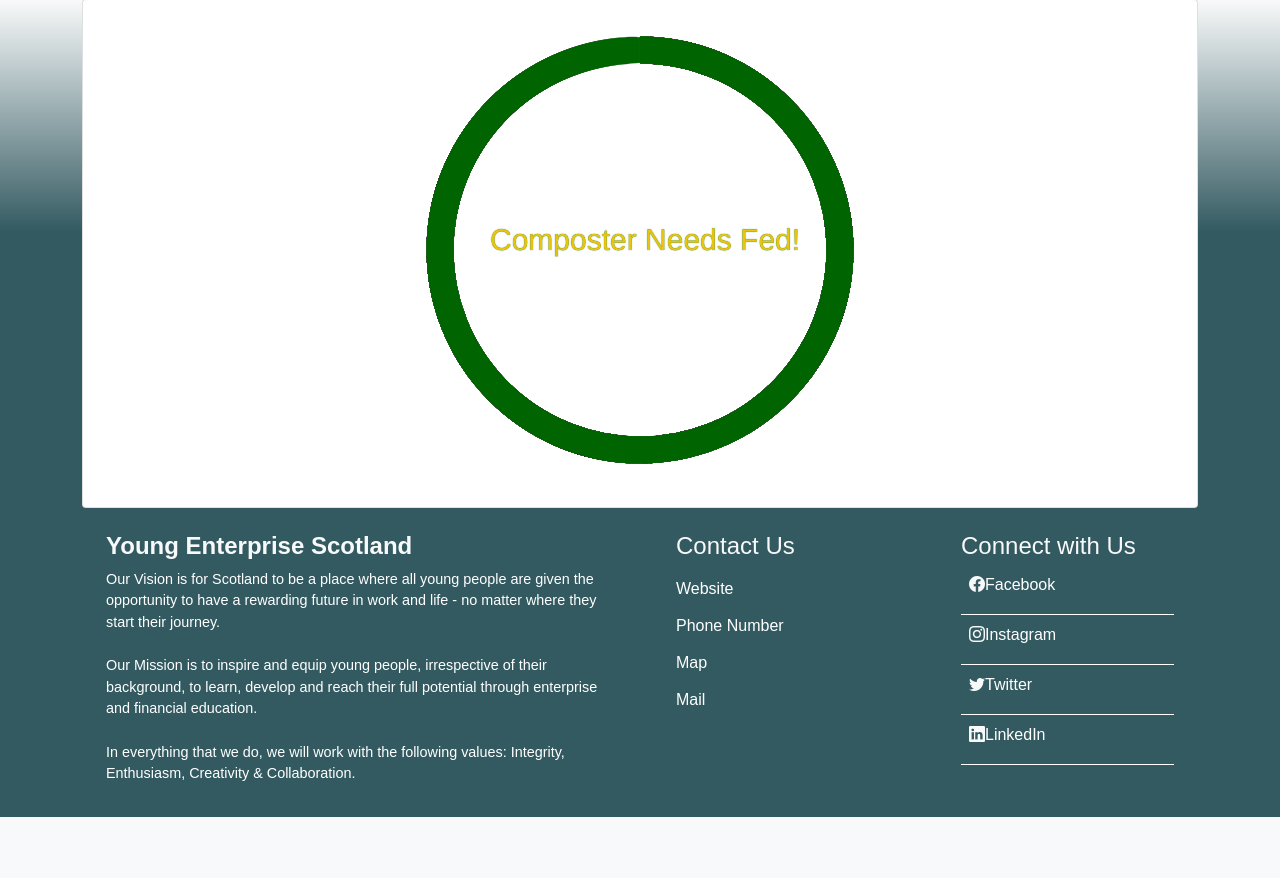
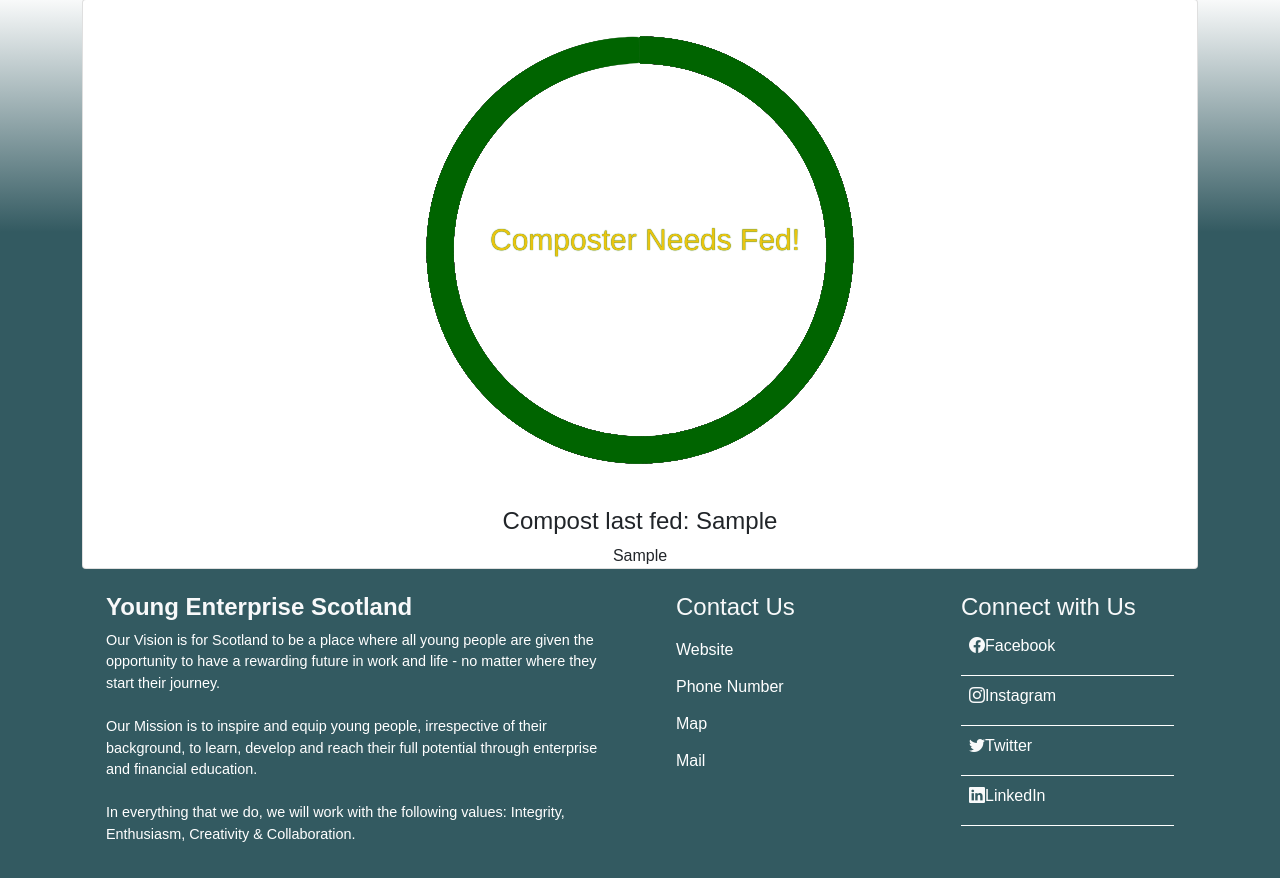
Before and after one commit to farz-1/RootToPlate, a Django app: template roottoplate/templates/composter/composter.html in a window 1280 px wide. Shown: the part 168-1046 px from the top of the page. Before the commit the page ends 985 px from the top, so only its background shows below. Run offline with Django 4.2, Linux system fonts and the light colour scheme; the template is opened without the code that fills it: most values are stand-ins (such as "Sample title", 1, 10 or a date in 2020); some libraries are stand-ins or nearby versions; some web fonts are replaced.

Commit message:
pass date from html to javascript and create valid date object

```diff
--- a/roottoplate/static/javascript/composter.js
+++ b/roottoplate/static/javascript/composter.js
@@ -15,6 +15,12 @@ function degToRad(degree) {
     //**********THIS IS THE TIME DISPLAYED ON THE CLOCK********************************
     let testTime = 5 * second;
     //*********************************************************************************
+    window.onload = init;
+
+    function init() {
+        var last_fed_string = document.getElementById("composter_last_fed").getAttribute('jsvalue');
+        const last_fed = new Date(last_fed_string);
+    }
 
     let countDown = new Date().getTime() + (testTime),
         x = setInterval(function () {
--- a/roottoplate/templates/composter/composter.html
+++ b/roottoplate/templates/composter/composter.html
@@ -7,7 +7,10 @@
 <script src="{%static 'javascript/composter.js' %}"></script>
 <div class="card w-80 text-center">
 <div class="container text-center">
+
     <canvas id="canvas" width="500" height="500"></canvas>
+    <h4 id="composter_last_fed" jsvalue="{{ compost_last_fed_js }}">Compost last fed: {{ compost_last_fed }}</h4>
+    {{ compost_last_fed_js }}
     <div id="countdown">
         <div style="position: center; font-size: 20px;">
             <ul>
```
